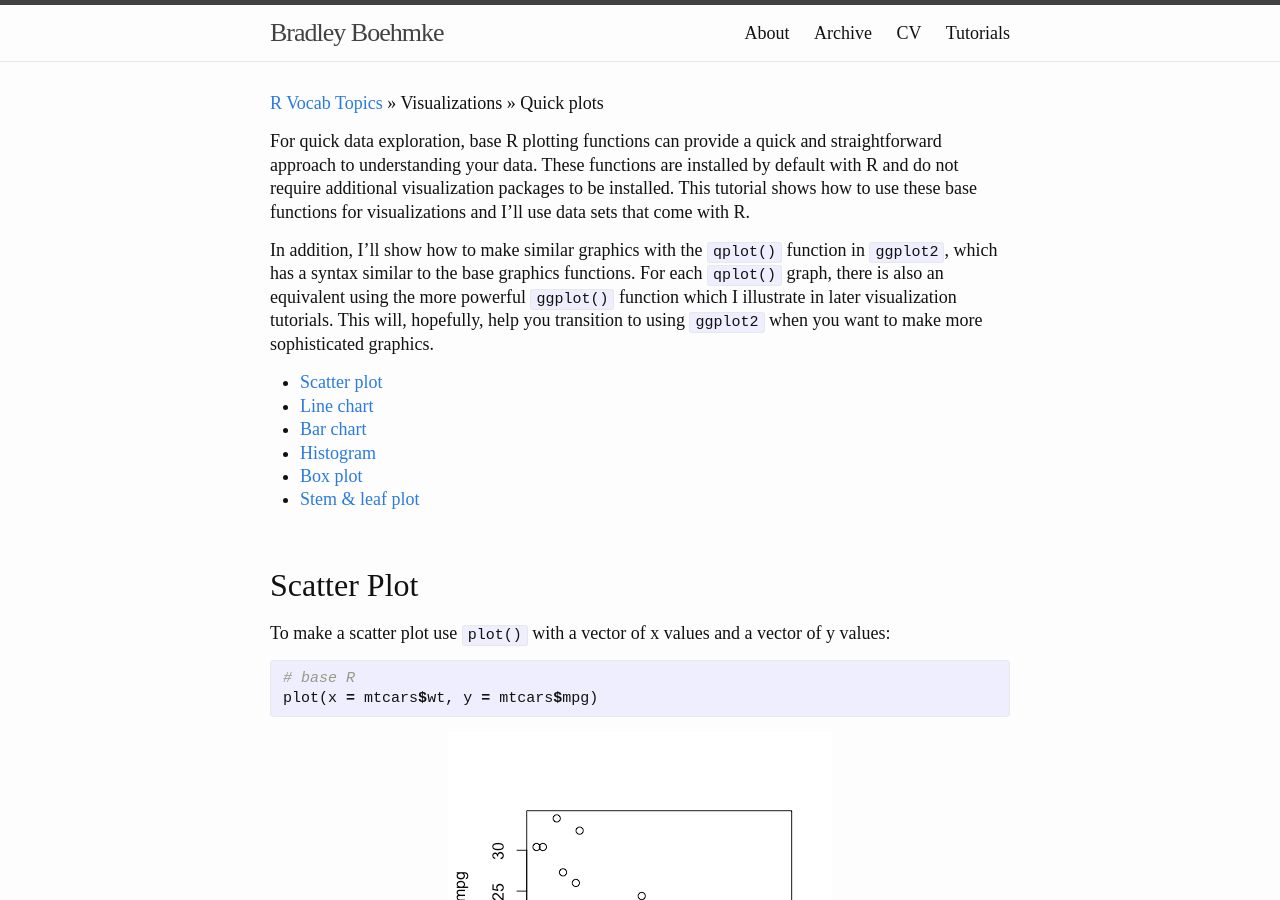
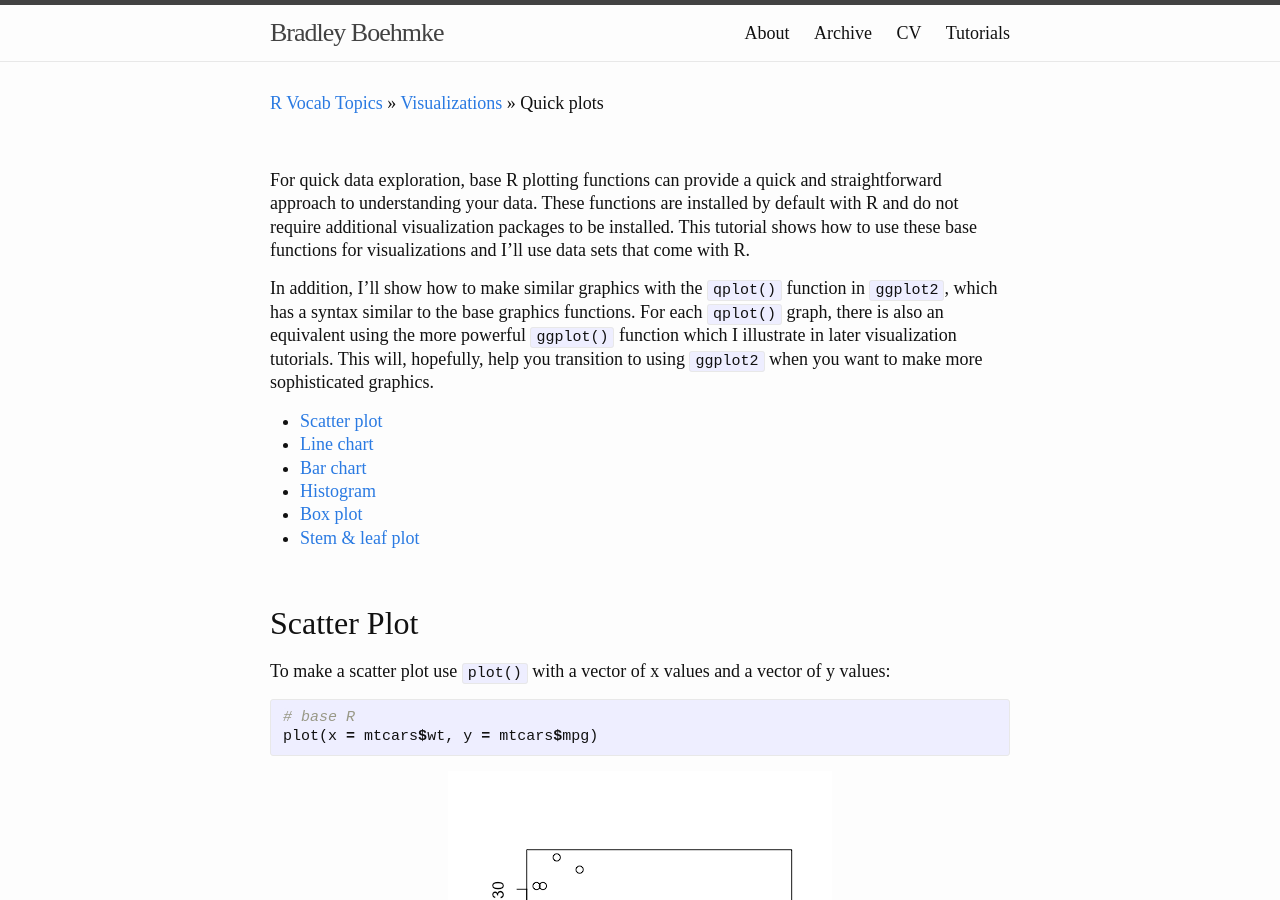
Before and after one commit to bradleyboehmke/bradleyboehmke, a Jekyll site: the page built from tutorials/quickplots.md, in a window 1280 px wide and 900 px high. Built offline with Jekyll 4.4.1, drawn with Linux system fonts in a browser that asks for light colours; some of the changed lines change nothing that is shown.

Commit message:
Update quickplots.md

```diff
--- a/tutorials/quickplots.md
+++ b/tutorials/quickplots.md
@@ -3,7 +3,9 @@ layout: page
 title: NULL
 ---
 
-[R Vocab Topics](index) &#187; Visualizations &#187; Quick plots
+[R Vocab Topics](index) &#187; [Visualizations](visualization) &#187; Quick plots
+
+<br>
 
 For quick data exploration, base R plotting functions can provide a quick and straightforward approach to understanding your data. These functions are installed by default with R and do not require additional visualization packages to be installed. This tutorial shows how to use these base functions for visualizations and I'll use data sets that come with R.
 
```
